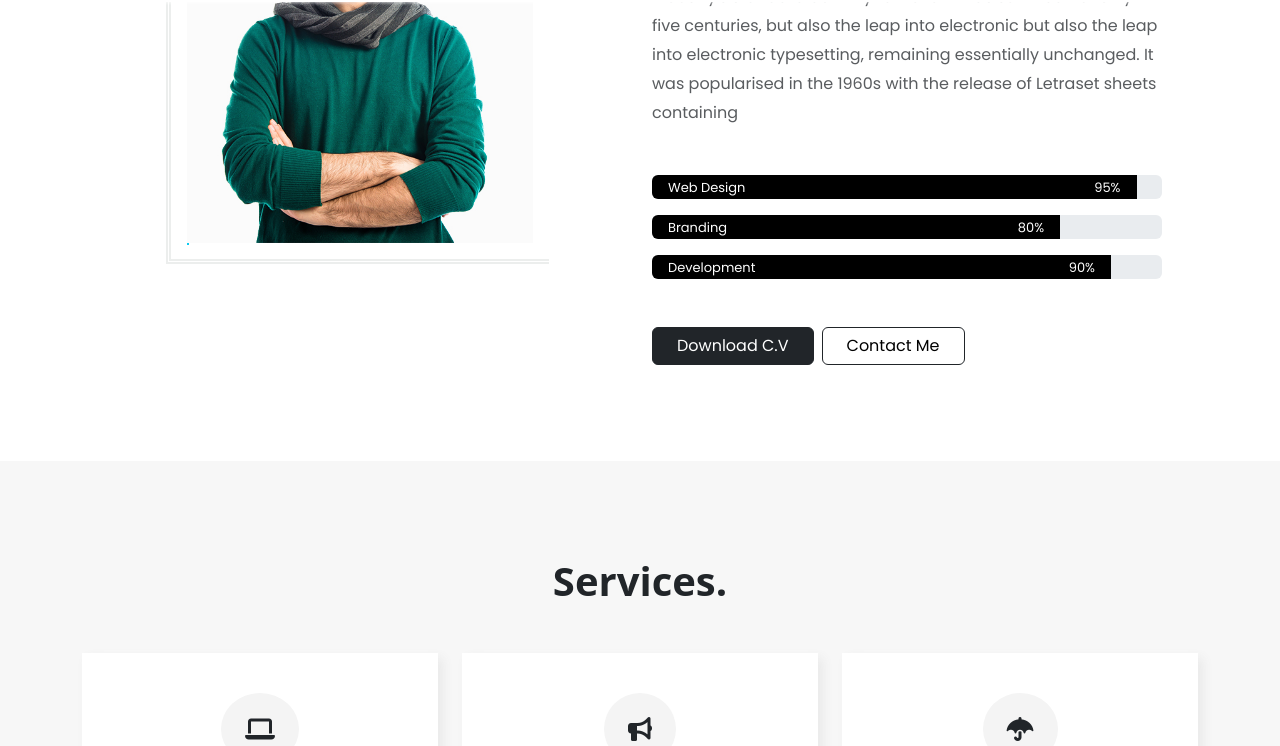
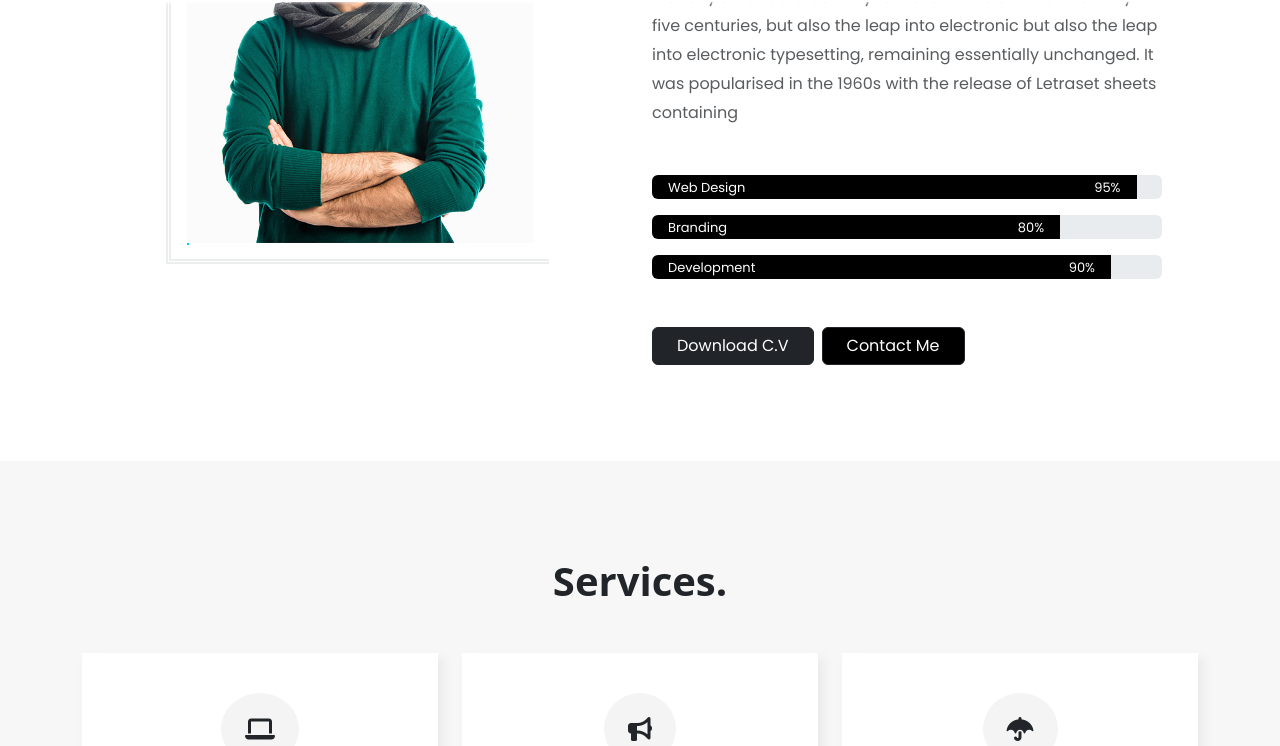
Before and after one commit to Muhammed3tef/Daniels, a plain HTML site: page index.html in a window 1280 px wide. In both pictures the pointer is over the button "Contact Me". Shown: the part 1071-1817 px from the top of the page. Drawn offline with Linux system fonts and the light colour scheme.

Commit message:
second commit

```diff
--- a/css/style.css
+++ b/css/style.css
@@ -105,6 +105,10 @@ background-color: rgba(97, 101, 104, 0.019);
 button.modify-download:hover{
 background-color: #fff;
 color: black;
+}
+button.modify-download-1:hover{
+  background-color: black !important;
+  color: white !important;
 }
 .about .container .row .inner-about h2::after{
   content: ".";
--- a/index.html
+++ b/index.html
@@ -258,7 +258,7 @@
                 <button type="button" class="btn btn-dark px-4 modify-download">
                   Download C.V
                 </button>
-                <button type="button" class="btn btn-outline-dark px-4">
+                <button type="button" class="btn btn-outline-dark px-4 modify-download-1">
                   Contact Me
                 </button>
               </div>
```
